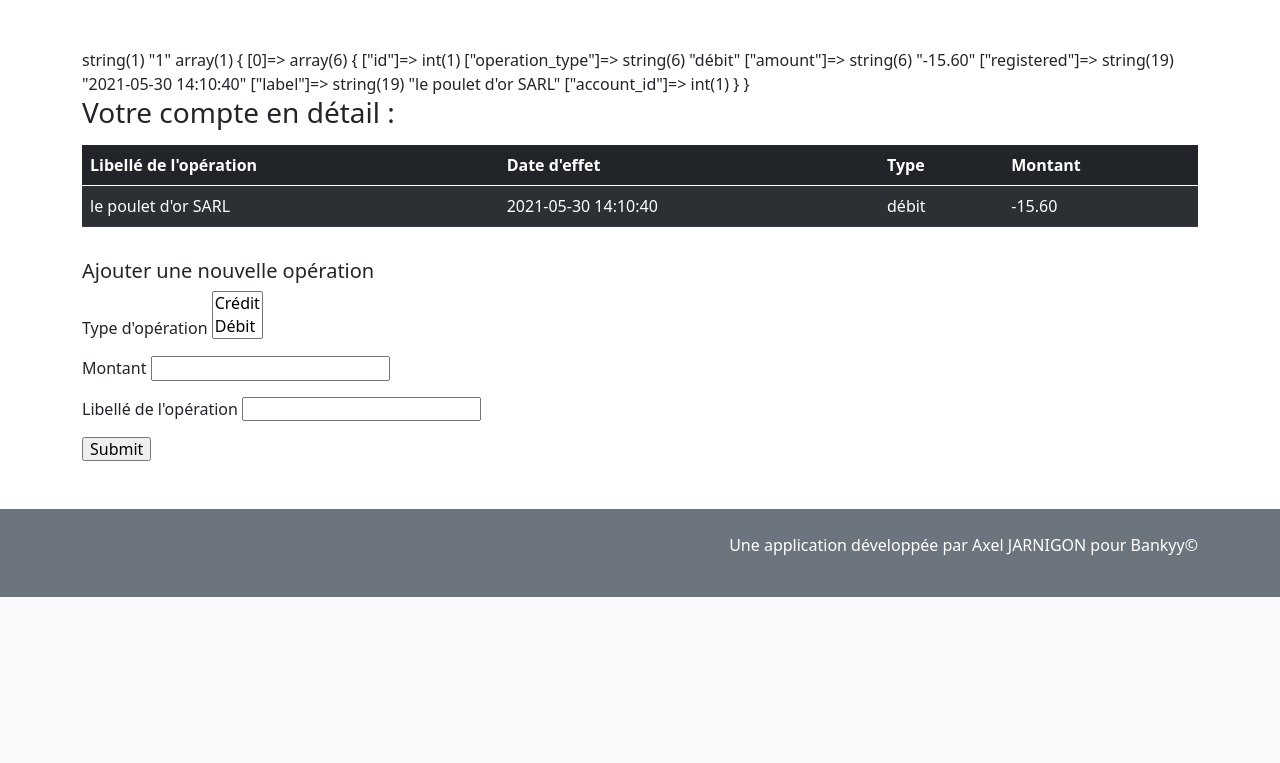
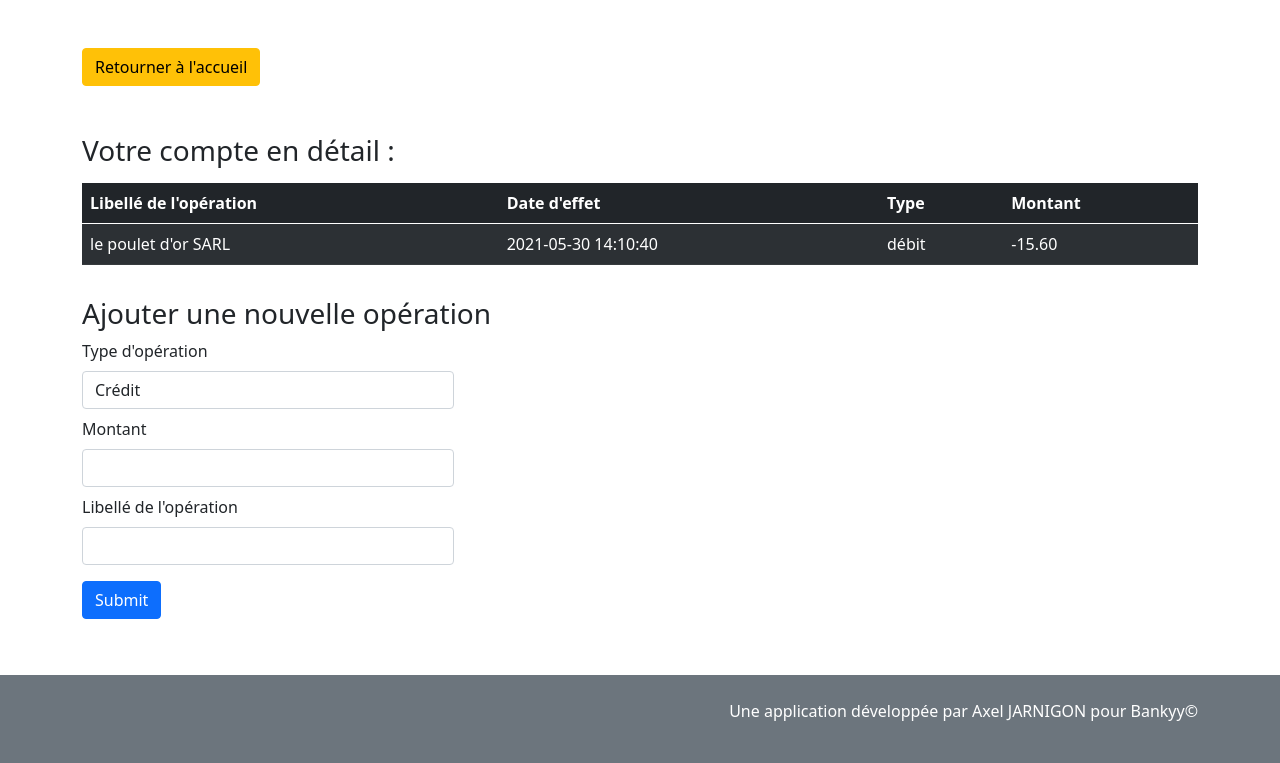
Before and after one commit to AxelJarni/BankyPHP, a PHP site: page /single.php?id=1 in a window 1280 px wide. Shown: the part 246-1009 px from the top of the page. Before the commit the page ends 843 px from the top, so only its background shows below. Run offline with PHP 8.4, Linux system fonts and the light colour scheme; the visitor is signed in with stand-in values (Sample User, id 1); data comes from the database, SQL or seed files in the repository.

Commit message:
Added button for home and styled the creation form a little

```diff
--- a/single.php
+++ b/single.php
@@ -18,11 +18,13 @@ include "layout/header.php";
 
 
 $account_id = $_GET["id"];
-var_dump($account_id);
+// var_dump($account_id);
 $operations = get_operations($db, $account_id);
-var_dump($operations);
+// var_dump($operations);
 ?>
-
+<div class="mb-5">
+    <button onclick="location.href='index.php'" class="btn btn-warning">Retourner à l'accueil</button>
+</div>
 <h3>Votre compte en détail : </h3>
     <div class="row my-3">
       <div>
@@ -49,25 +51,25 @@ var_dump($operations);
       </div>
     </div>
 
-<h5>Ajouter une nouvelle opération</h5>
-<form action="insertoperation.php" method="post">
-    <p>
+<h3>Ajouter une nouvelle opération</h3>
+<form action="insertoperation.php" method="post" class="col-4">
+  <div class="form-group">
       <label for="operation_type">Type d'opération</label>
-        <select size="2"  name="operation_type" id="operation_type" required="required" >
+      <select  name="operation_type" id="operation_type" required="required" class="form-control custom-select my-2">
         <option value='credit'>Crédit</option>
         <option value='debit'>Débit</option>
       </select>
-    </p>
-    <p>
+  </div>
+  <div class="form-group">
       <label for="amount">Montant</label>
-        <input type="number"  name="amount" id="amount" step="0.01" pattern="^\d+(?:\.\d{1,2})?$" required="required" >
-    </p>
-    <p>
+      <input type="number"  name="amount" id="amount" step="0.01" pattern="^\d+(?:\.\d{1,2})?$" required="required" class="form-control my-2">
+  </div>
+  <div class="form-group">
       <label for="label">Libellé de l'opération</label>
-        <input type="text" name="label" id="label" required="required">
-    </p>
+      <input type="text" name="label" id="label" required="required" class="form-control my-2">
+  </div>
   <input type="hidden" id="account_id" name="account_id" value="<?php echo $_GET['id'] ?>">
-    <input type="submit" value="Submit">
+  <input type="submit" value="Submit" class="btn btn-primary my-2">
 </form>
 
 <?php include "layout/footer.php"; ?>
```
Also changed, not shown: index.php (+11 -11 lines). Lines whose indentation alone changed are shown as unchanged.
